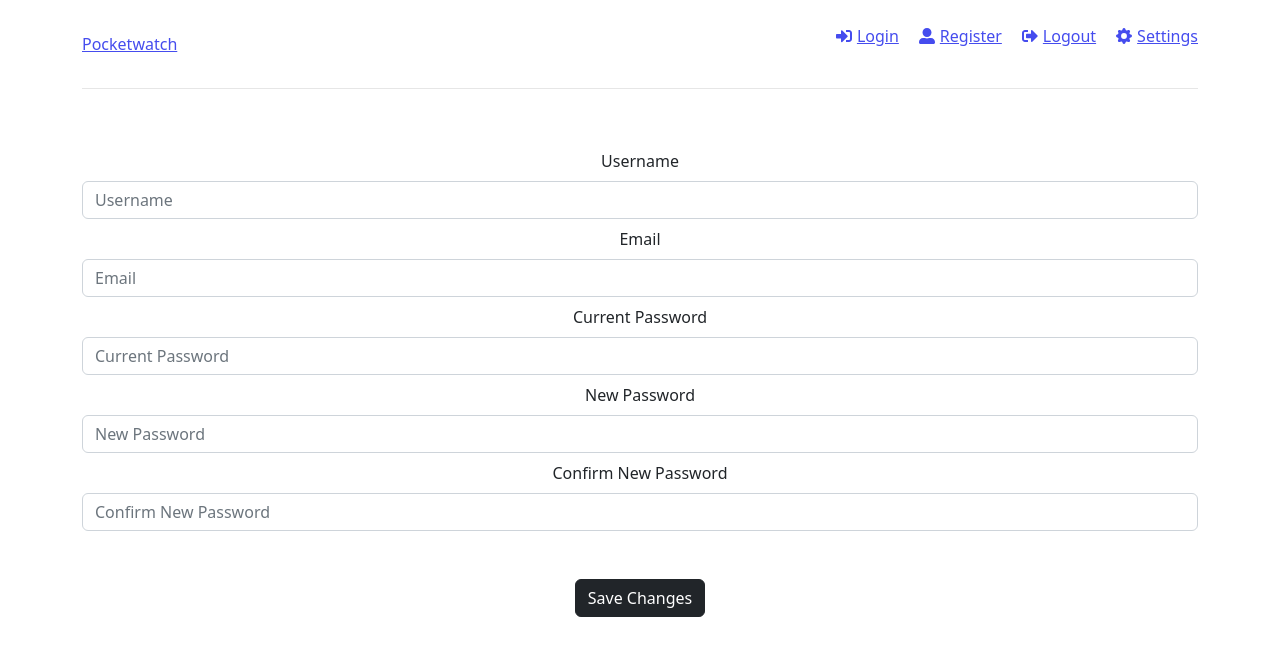
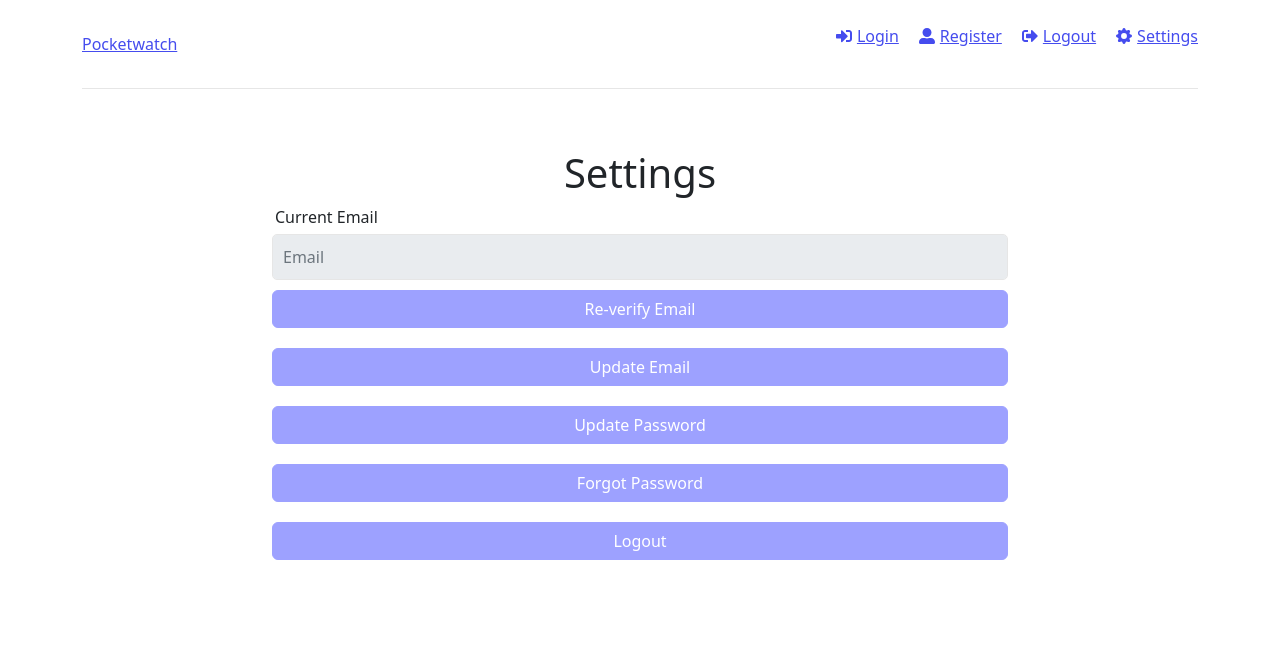
Before and after one commit to constellationz/pocketwatch, a React (Create React App) app in the folder frontend/: page /settings in a window 1280 px wide. Shown: the top 656 px of the page. Built offline with nearby package versions, Linux system fonts and the light colour scheme.

Commit message:
Change styling for settings page

```diff
--- a/frontend/src/pages/Settings.jsx
+++ b/frontend/src/pages/Settings.jsx
@@ -1,39 +1,71 @@
 // Settings.jsx
 // Settings page
 
-import Form from 'react-bootstrap/Form';
 import Button from 'react-bootstrap/Button';
 
 function Settings() {
   return (
-      <Form>
-        <Form.Group className="mb-2" controlId="username">
-          <Form.Label>Username</Form.Label>
-          <Form.Control placeholder="Username"></Form.Control>
-        </Form.Group>
+      <div className="row d-flex justify-content-center">
+        <div className="col-12 col-lg-8">
+          <h1>Settings</h1>
+          <div className="form-group">
+            <label for="email">Current Email</label>
+            <input
+                type="text"
+                className="form-control"
+                id="email"
+                name="email"
+                value={""}
+                placeholder="Email"
+                disabled
+            />
+          </div>
+          <Button className="btn btn-block form-button" id="pocketwatch">
+            Re-verify Email
+          </Button>
+          <Button className="btn btn-block form-button" id="pocketwatch">
+            Update Email
+          </Button>
+          <Button className="btn btn-block form-button" id="pocketwatch">
+            Update Password
+          </Button>
+          <Button className="btn btn-block form-button" id="pocketwatch">
+            Forgot Password
+          </Button>
+          <Button className="btn btn-block form-button" id="pocketwatch">
+            Logout
+          </Button>
+        </div>
+      </div>
 
-        <Form.Group className="mb-2" controlId="email">
-          <Form.Label>Email</Form.Label>
-          <Form.Control type="Email" placeholder="Email"></Form.Control>
-        </Form.Group>
+      // <Form>
+      //   <Form.Group className="mb-2" controlId="username">
+      //     <Form.Label>Username</Form.Label>
+      //     <Form.Control placeholder="Username"></Form.Control>
+      //   </Form.Group>
 
-        <Form.Group className="mb-2" controlId="current-password">
-          <Form.Label>Current Password</Form.Label>
-          <Form.Control type="password" placeholder="Current Password"></Form.Control>
-        </Form.Group>
+      //   <Form.Group className="mb-2" controlId="email">
+      //     <Form.Label>Email</Form.Label>
+      //     <Form.Control type="Email" placeholder="Email"></Form.Control>
+      //   </Form.Group>
 
-        <Form.Group className="mb-2" controlId="new-password">
-          <Form.Label>New Password</Form.Label>
-          <Form.Control type="password" placeholder="New Password"></Form.Control>
-        </Form.Group>
+      //   <Form.Group className="mb-2" controlId="current-password">
+      //     <Form.Label>Current Password</Form.Label>
+      //     <Form.Control type="password" placeholder="Current Password"></Form.Control>
+      //   </Form.Group>
 
-        <Form.Group className="mb-5" controlId="new-password-confirm">
-          <Form.Label>Confirm New Password</Form.Label>
-          <Form.Control type="password" placeholder="Confirm New Password"></Form.Control>
-        </Form.Group>
+      //   <Form.Group className="mb-2" controlId="new-password">
+      //     <Form.Label>New Password</Form.Label>
+      //     <Form.Control type="password" placeholder="New Password"></Form.Control>
+      //   </Form.Group>
 
-        <Button className="mb-5" type="submit" variant="dark">Save Changes</Button>
-      </Form>
+      //   <Form.Group className="mb-5" controlId="new-password-confirm">
+      //     <Form.Label>Confirm New Password</Form.Label>
+      //     <Form.Control type="password" placeholder="Confirm New Password"></Form.Control>
+      //   </Form.Group>
+
+      //   <Button className="mb-5" type="submit" variant="dark">Save Changes</Button>
+      // </Form>
   );
 }
 
```
